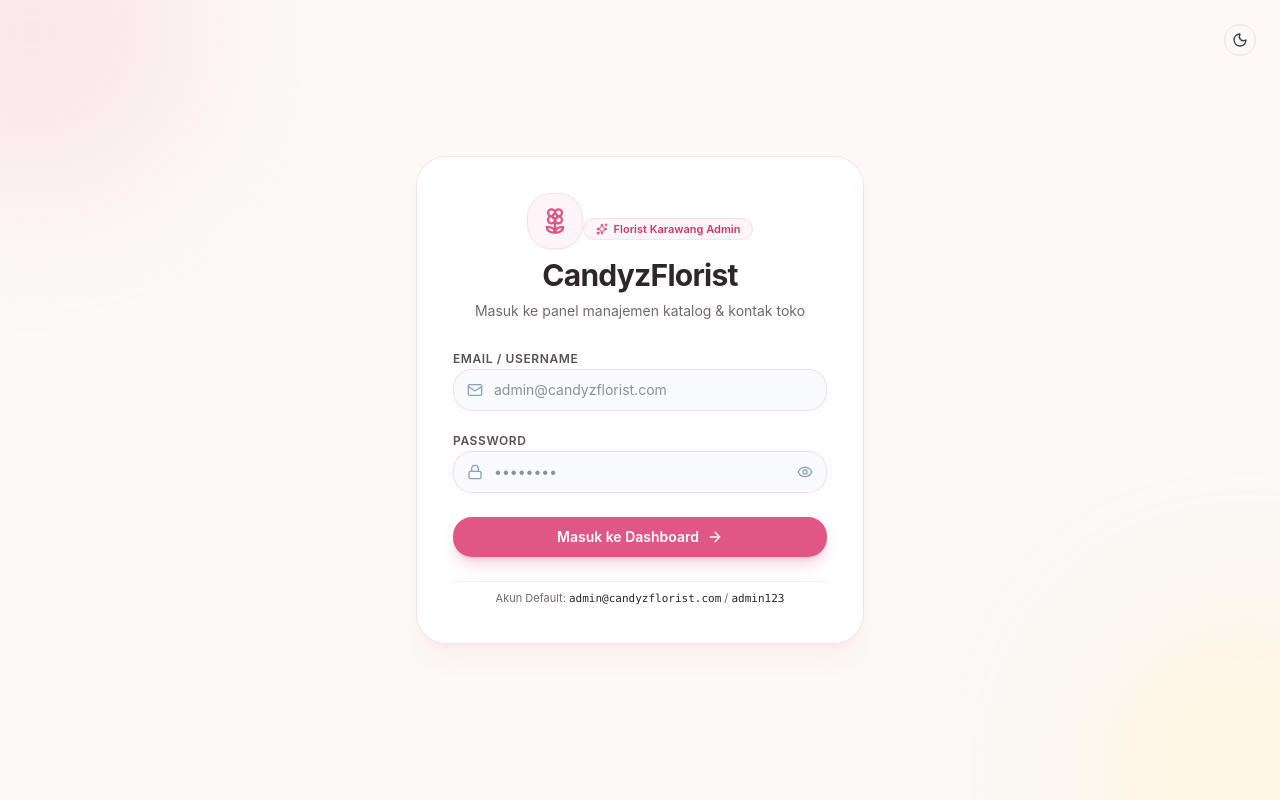
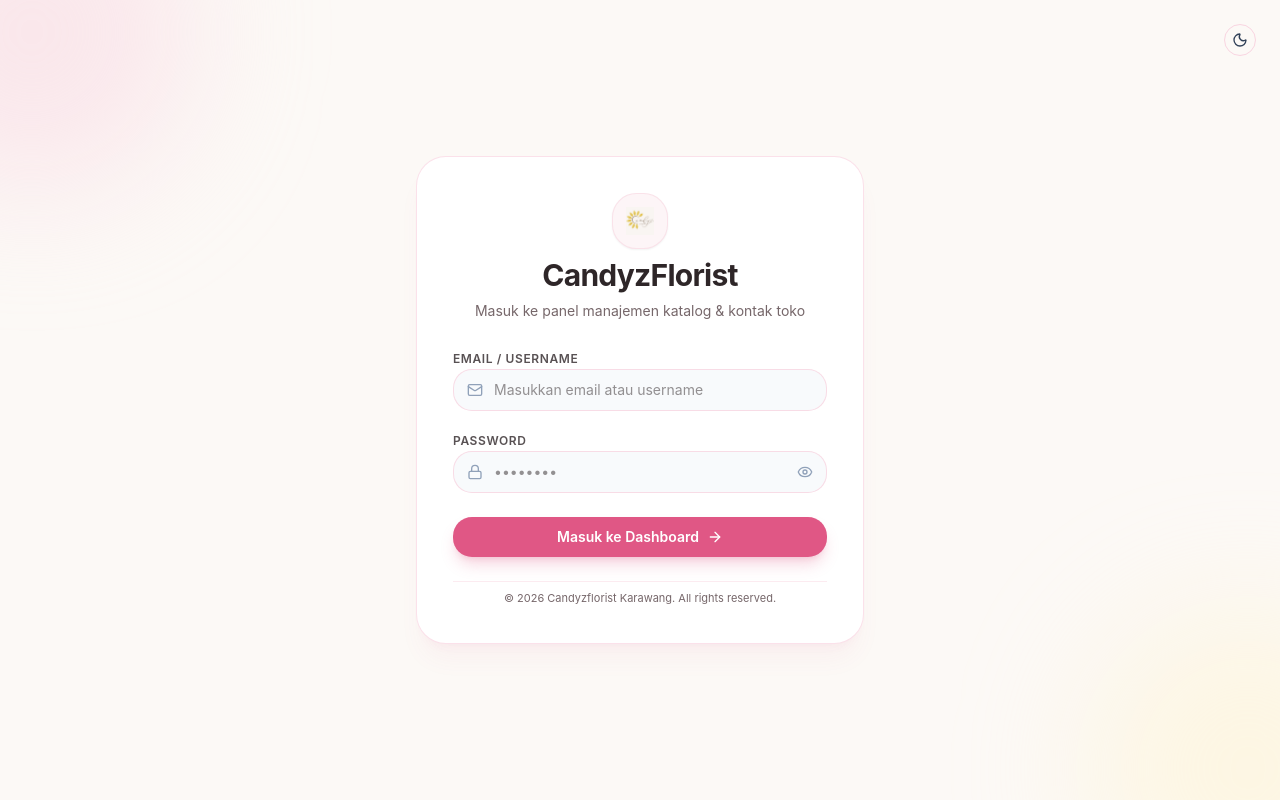
Before and after one commit to wisnuajipamungkas354/admin-candyzflorist, a React (Vite) app: page /login in a window 1280 px wide. Built offline with nearby package versions, Linux system fonts and the light colour scheme.

Commit message:
Fix: login page

```diff
--- a/src/pages/LoginPage.jsx
+++ b/src/pages/LoginPage.jsx
@@ -54,11 +54,7 @@ export default function LoginPage() {
           {/* Brand Header */}
           <div className="text-center space-y-2">
             <div className="inline-flex items-center justify-center w-14 h-14 rounded-2xl bg-floral-pink-50 dark:bg-floral-pink-950/60 text-floral-pink-500 mb-2 border border-floral-pink-200/60 dark:border-floral-pink-900/40 shadow-xs">
-              <Flower2 className="w-7 h-7" />
-            </div>
-            <div className="inline-flex items-center gap-1.5 px-3 py-0.5 rounded-full bg-floral-pink-50 dark:bg-floral-pink-950/50 text-[11px] font-semibold text-floral-pink-600 dark:text-floral-pink-400 border border-floral-pink-200/60">
-              <Sparkles className="w-3 h-3" />
-              <span>Florist Karawang Admin</span>
+              <img src="/logo.jpg" alt="CandyzFlorist Logo" className="w-7 h-7" />
             </div>
             <h1 className="text-2xl sm:text-3xl font-bold tracking-tight text-floral-dark dark:text-white font-sans">
               CandyzFlorist
@@ -89,7 +85,7 @@ export default function LoginPage() {
                   type="text"
                   value={email}
                   onChange={(e) => setEmail(e.target.value)}
-                  placeholder="admin@candyzflorist.com"
+                  placeholder="Masukkan email atau username"
                   autoComplete="off"
                   autoCorrect="off"
                   spellCheck="false"
@@ -149,7 +145,7 @@ export default function LoginPage() {
 
           {/* Demo helper */}
           <div className="pt-2 text-center text-[11px] text-floral-muted dark:text-slate-500 border-t border-floral-pink-100 dark:border-slate-800">
-            <p>Akun Default: <span className="font-mono text-floral-dark dark:text-slate-300">admin@candyzflorist.com</span> / <span className="font-mono text-floral-dark dark:text-slate-300">admin123</span></p>
+            <p>© 2026 Candyzflorist Karawang. All rights reserved.</p>
           </div>
         </div>
       </div>
```
